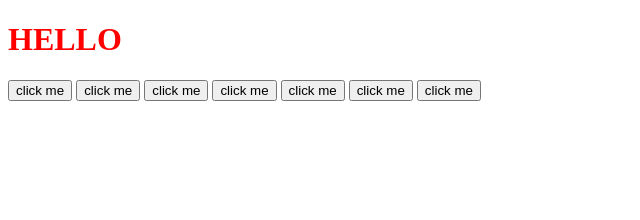
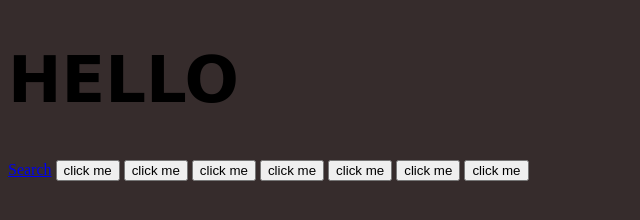
Before and after one commit to HarshitsSri/FULL-STACK-DEVELOPMENT, a plain HTML site: page JQuerry/index.html in a window 1280 px wide. Shown: the whole page, without its empty margins (0-640 px from the left). Drawn offline with nearby package versions, Linux system fonts and the light colour scheme; files that its build step writes are made by us from their sources.

Commit message:
learning node

```diff
--- a/JQuerry/index.html
+++ b/JQuerry/index.html
@@ -5,10 +5,13 @@
     <meta name="viewport" content="width=device-width, initial-scale=1.0">
     <title>Document</title>
     <link rel="stylesheet" href="style.css">
+    <link rel="icon" type="image/x-icon" href="../DICE_GAME_PROJECT/photos/1.png">
+
 </head>
 <body>
 
     <h1>HELLO</h1>
+    <a href="https://www.google.com">Search</a>
     <button>click me </button>
     <button>click me </button>
     <button>click me </button>
--- a/JQuerry/script.js
+++ b/JQuerry/script.js
@@ -1 +1,7 @@
-$("body").css("color","red")
+$("h1").addClass("big-h1 font-family")
+$("button").click(function(){
+
+    $("h1").css("color","purple").animate({
+        opacity:0.5
+    });
+})
--- /dev/null
+++ b/JQuerry/style.css
@@ -0,0 +1,9 @@
+.big-h1{
+    font-size: 4rem;
+}
+.font-family{
+    font-family: cursive;
+}
+body{
+    background-color: rgb(54, 44, 44);
+}
```
Also changed, not shown: Learne Nodejs/my-express-server/package.json (added, +15 -0 lines), Learne Nodejs/my-express-server/server.js (added), readme.txt, 1 other file.
